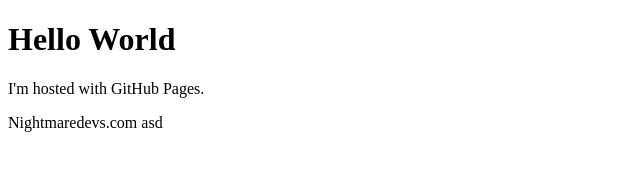
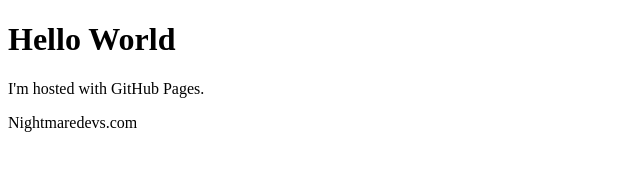
Before and after one commit to Farik07/farik07.github.io, a plain HTML site: page index.html in a window 1280 px wide. Shown: the full height of the page, 0-640 px from the left. Drawn offline with Linux system fonts and the light colour scheme.

Commit message:
Update index.html

```diff
--- a/index.html
+++ b/index.html
@@ -3,6 +3,6 @@
 <body>
 <h1>Hello World</h1>
 <p>I'm hosted with GitHub Pages.</p>
-<p>Nightmaredevs.com asd</p>
+<p>Nightmaredevs.com</p>
 </body>
 </html>
```
